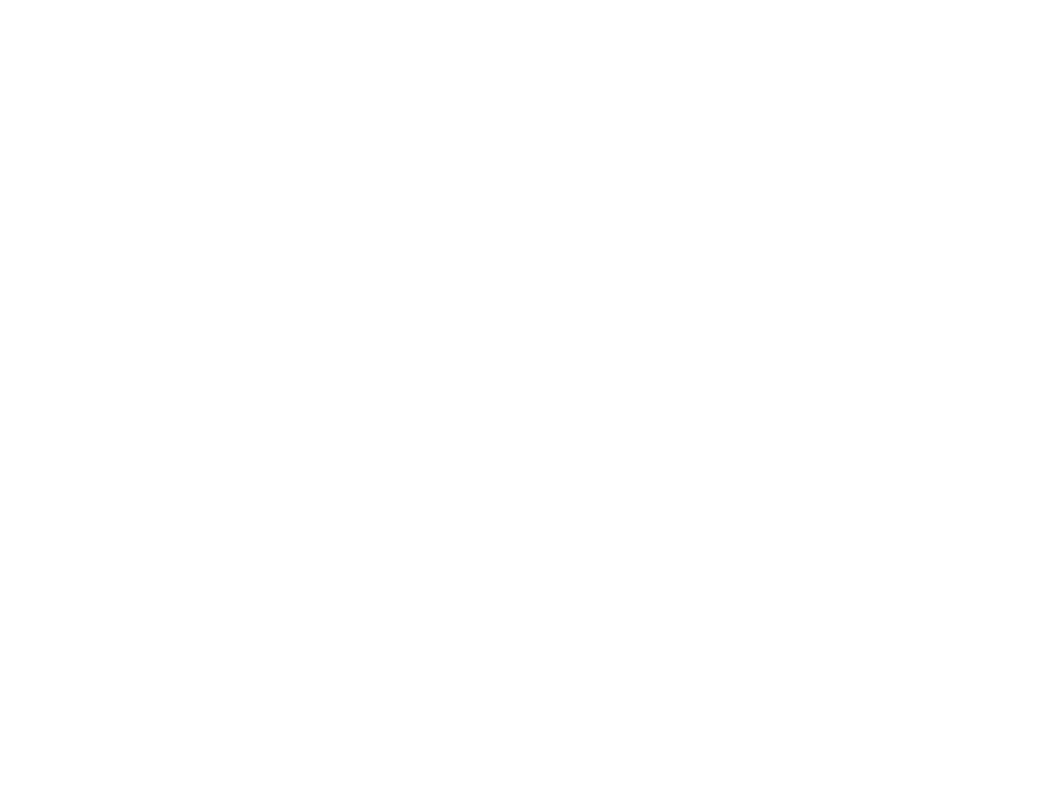
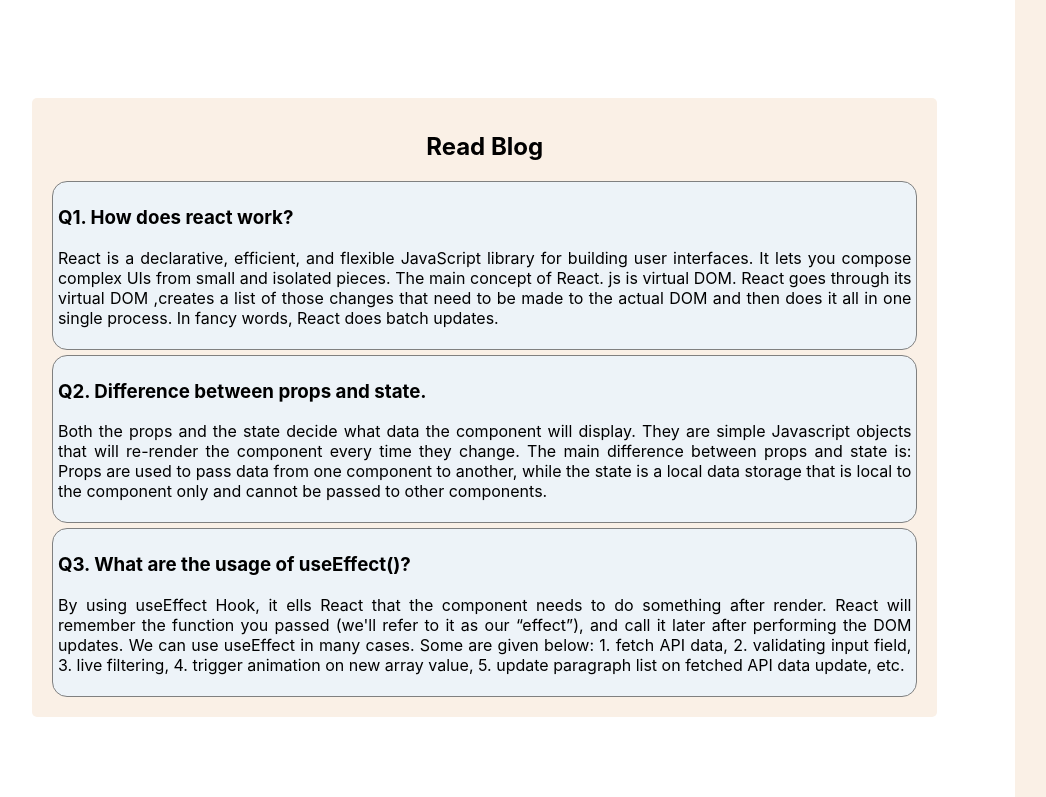
Before and after one commit to ajkn1904/activity-reminder, a React (Create React App) app: page / in a window 1280 px wide. Shown: the part 989-1786 px from the top of the page, without its empty margins (29-1075 px from the left). Before the commit the page ends 987 px from the top, so only its background shows below. Built offline with nearby package versions, Linux system fonts and the light colour scheme.

Commit message:
blog added

```diff
--- a/src/App.css
+++ b/src/App.css
@@ -54,7 +54,9 @@
   display: grid;
   grid-template-columns: repeat(3, 1fr);
   row-gap: 30px;
-  column-gap: 0px;
+  width: 95%;
+  margin: auto;
+  margin-bottom: 50px;
 }
 
 @media only screen and (max-width: 767px) {
--- a/src/App.js
+++ b/src/App.js
@@ -1,5 +1,6 @@
 import React, { useEffect, useState } from 'react';
 import './App.css';
+import Blog from './components/Blog/Blog';
 import Card from './components/Card/Card';
 import Header from './components/Header/Header';
 import Summary from './components/Summary/Summary';
@@ -28,6 +29,7 @@
 
   return (
     <div className="App container">
+
       <div className="activity-container">
         <Header></Header>
         <h1>Select today's Task</h1>
@@ -40,12 +42,14 @@
             }
 
         </div>
+        <Blog></Blog>
       </div>
 
       <div className="activity-counter">
         <Summary task={activities}></Summary>
       </div>
-    </div>
+
+  </div>
   );
 }
 
--- /dev/null
+++ b/src/components/Blog/Blog.css
@@ -0,0 +1,23 @@
+.blogs{
+    width: 90%;
+    margin-top: 100px;
+    margin-left: 1%;
+    margin-right: 10%;
+    text-align: justify;
+    margin-bottom: 80px;
+    background-color: linen;
+    padding: 15px;
+    border-radius: 5px;
+}
+.blogs h2{
+    font-weight: 700;
+    text-align: center;
+}
+
+.blog{
+    background-color: #edf3f8;
+    padding: 5px;
+    border: 1px solid gray;
+    border-radius: 15px;
+    margin: 5px;
+}
--- /dev/null
+++ b/src/components/Blog/Blog.js
@@ -0,0 +1,35 @@
+import React from 'react';
+import './Blog.css'
+
+const Blog = () => {
+    return (
+        <div className="blogs">
+            <h2>Read Blog</h2>
+            <div className="blog">
+                <h3>Q1. How does react work?</h3>
+                <p>
+                React is a declarative, efficient, and flexible JavaScript library for building user interfaces. It lets you compose complex UIs from small and isolated pieces. The main concept of React. js is virtual DOM. <bold>React goes through its virtual DOM ,creates a list of those changes that need to be made to the actual DOM and then does it all in one single process.</bold> In fancy words, React does batch updates.
+                </p>
+            </div>
+
+
+            <div className="blog">
+                <h3>Q2. Difference between props and state.</h3>
+                <p>
+                Both the props and the state decide what data the component will display. They are simple Javascript objects that will re-render the component every time they change. The main difference between props and state is: <bold>Props are used to pass data from one component to another, while the state is a local data storage that is local to the component only and cannot be passed to other components.</bold>
+                </p>
+            </div>
+
+
+            <div className="blog">
+                <h3>Q3. What are the usage of useEffect()?</h3>
+                <p>
+                By using useEffect Hook, it <bold>ells React that the component needs to do something after render.</bold> React will remember the function you passed (we'll refer to it as our “effect”), and call it later after performing the DOM updates. We can use useEffect in many cases. Some are given below: <bold>1. fetch API data, 2. validating input field, 3. live filtering, 4. trigger animation on new array value, 5. update paragraph list on fetched API data update, etc.</bold>
+                </p>
+            </div>
+
+        </div>
+    );
+};
+
+export default Blog;
```
